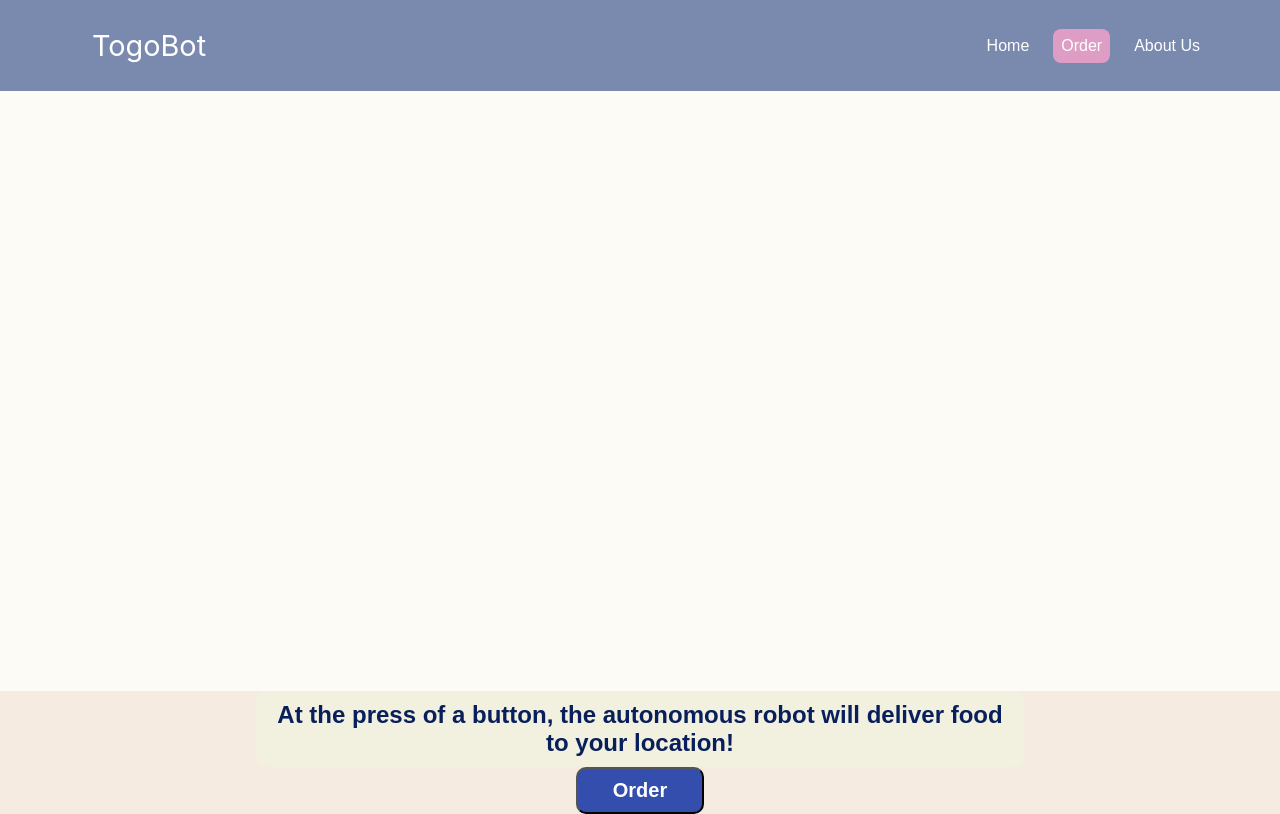
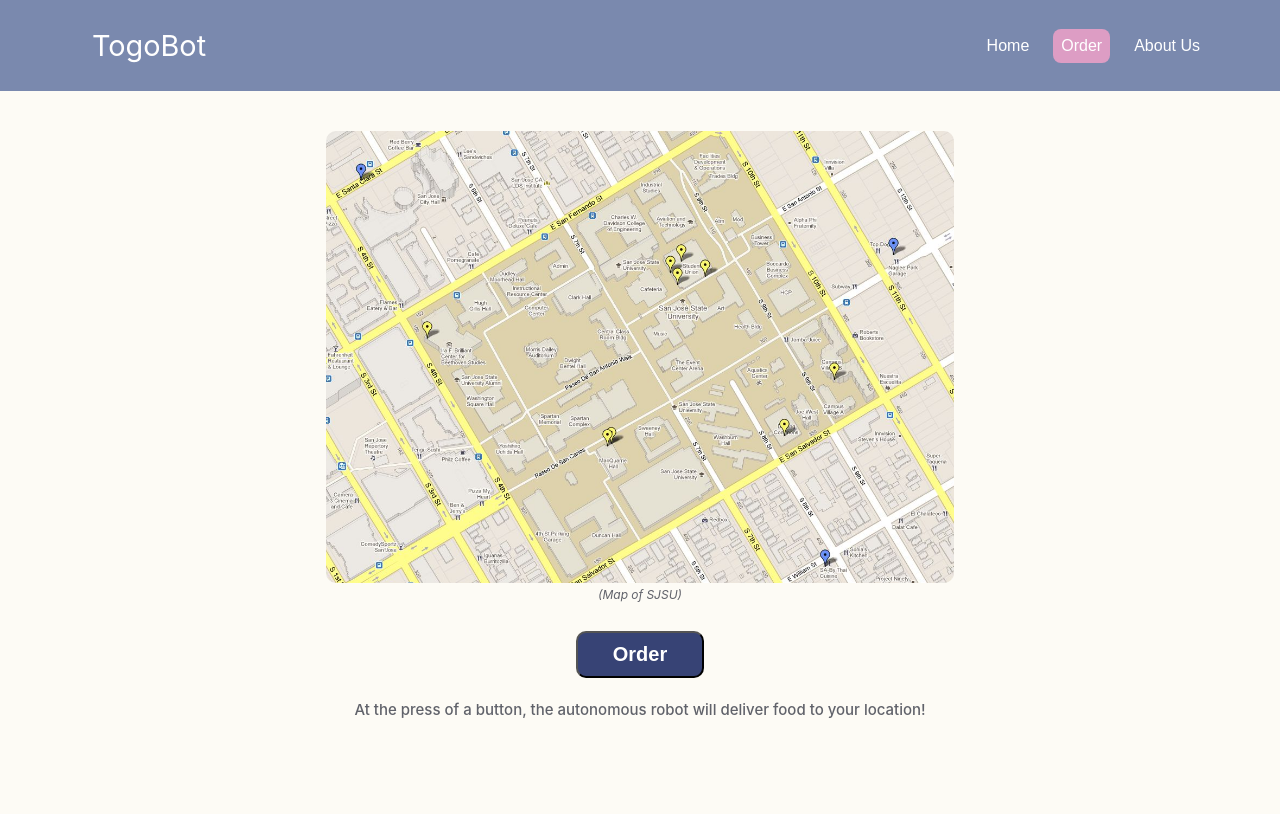
Before and after one commit to spring24pnmclass/frontend, a React (Vite) app: page /order in a window 1280 px wide. Built offline with nearby package versions, Linux system fonts and the light colour scheme.

Commit message:
formating

```diff
--- a/src/components/Navbar.css
+++ b/src/components/Navbar.css
@@ -13,6 +13,8 @@ nav {
     padding-right: 5%;
     padding-left: 5%;
     z-index: 1000;
+    font-family: Apercu, '-apple-system',BlinkMacSystemFont,Segoe UI,Roboto,Helvetica Neue,Arial,Noto Sans,sans-serif,Apple Color Emoji,Segoe UI Emoji,Segoe UI Symbol,Noto Color Emoji;
+
 }
 
 
--- a/src/components/Order.css
+++ b/src/components/Order.css
@@ -1,65 +1,82 @@
 /* Base styles */
 body {
     text-align: center;
-    font-family: 'Epilogue', sans-serif;
-    color: #081F5C;
-    background-color: #7096D1; /* Set the background color for the entire page */
+    background-color: #fdfbf5 !important; /* Set the background color for the entire page */
 }
 
-h1 {
-    color: #081F5C;
-    margin-bottom: 20px;
-}
-
-p {
-    color: #242e47;
-}
 
 .description-box {
-    padding: 10px;
-    margin-top: 600px;
+    padding: 20px; /* Increased padding */
+    margin-top: 0.05%; /* Adjusted margin */
     margin-left: calc((100% - 60%) / 2); /* Calculate the margin dynamically */
     width: 60%; /* Adjusted width */
     text-align: center;
     border-radius: 10px;
-    background-color: #F2F0DE;
+    font-size: 11px; /* Adjusted font size */
+    color: rgb(151, 150, 155);
+    font-weight: 300; /* Adjusted font weight to make it thinner */
 }
 
 .order-box {
-    padding: 10px;
-    margin-top: -150px;
+    padding: 20px; /* Increased padding */
+    margin-top: 50px; /* Adjusted margin */
     margin-left: calc((100% - 15%)/2); /* Calculate the margin dynamically */
     width: 15%; /* Adjusted width */
     text-align: center;
     border-radius: 10px;
-    background-color: #F2F0DE;
+    background-color: #fdfbf5;
 }
 
-.placeholder-box {
-    padding: 10px;
-    margin-top: -500px;
-    margin-left: calc((100% - 50%)/2); /* Calculate the margin dynamically */
-    width: 50%; /* Adjusted width */
-    text-align: center;
-    border-radius: 10px;
-    background-color: #F2F0DE;
-}
 
 .button-container {
     display: flex;
     justify-content: center;
-  }
+    margin-top: 30px; /* Added space from the top */
+}
 
-  .button {
+.button {
     padding: 10px;
     width: 10%; /* Adjusted width */
     text-align: center;
     border-radius: 10px;
-    background-color: #334EAC;
+    background-color: #374375;
     cursor: pointer;
+    font-family: Apercu, -apple-system, 'BlinkMacSystemFont', Segoe UI, Roboto, Helvetica Neue, Arial, Noto Sans, sans-serif, Apple Color Emoji, Segoe UI Emoji, Segoe UI Symbol, Noto Color Emoji;
     color: #ffffff;
     transition: background-color 0.3s;
-  }
+    margin-top: -5%; /* Added space from the text */
+}
+
 .button:hover {
     background-color: #dd9dc4;
 }
+
+.sjsu-map-image {
+    width: 70%;
+    margin: 20px auto; /* Added space from the top */
+    border-radius: 10px;
+    margin-bottom: 2%; /* Adjusted margin */
+}
+
+#root > div {
+    background-color: #fdfbf5 !important; /* Set the background color for the entire page */
+
+}
+
+#root > div > div.description-box > h2
+{
+    font-size: 15px; /* Decrease font size for paragraph */
+    line-height: 1.4; /* Increase line spacing */
+    color: #60626a;
+    font-weight: 500;
+    font-family: Apercu, -apple-system, 'BlinkMacSystemFont', Segoe UI, Roboto, Helvetica Neue, Arial, Noto Sans, sans-serif, Apple Color Emoji, Segoe UI Emoji, Segoe UI Symbol, Noto Color Emoji;
+}
+
+.caption {
+    font-style: italic; /* Set font style to italic */
+    color: #60626a; /* Set color */
+    font-size: 12px; /* Set font size */
+    margin-bottom: 5%;
+    margin-top: -2%;
+    font-family: Apercu, -apple-system, 'BlinkMacSystemFont', Segoe UI, Roboto, Helvetica Neue, Arial, Noto Sans, sans-serif, Apple Color Emoji, Segoe UI Emoji, Segoe UI Symbol, Noto Color Emoji;
+}
--- a/src/components/pages/Order.jsx
+++ b/src/components/pages/Order.jsx
@@ -1,6 +1,8 @@
 import React from "react";
 import "../Order.css";
 import { Link } from "react-router-dom";
+import sjsu_map from "../../assets/sjsu-map.jpeg";
+
 
 export const Order = () => {
   const handleClick = () => {
@@ -10,16 +12,19 @@ export const Order = () => {
   return (
     <div id = "root">
      <div style={{backgroundColor: '#F5EBE0'}}>
-
-  <div className = "description-box">
-    <h2>At the press of a button, the autonomous robot will deliver food to your location!</h2>
-  </div>
+  <div className="sjsu-map-image">
+      <img src={sjsu_map} alt="SJSU Map" className="sjsu-map-image"/>
+      <div class="caption">(Map of SJSU)</div>
+    </div>
 
   <Link to="/location">
     <button className="button">
         <h2>Order</h2>
     </button>
   </Link>
+  <div className = "description-box">
+    <h2>At the press of a button, the autonomous robot will deliver food to your location!</h2>
+  </div>
 
   </div>
   </div>
```
Also changed, not shown: src/assets/sjsu-map.jpeg (added).
